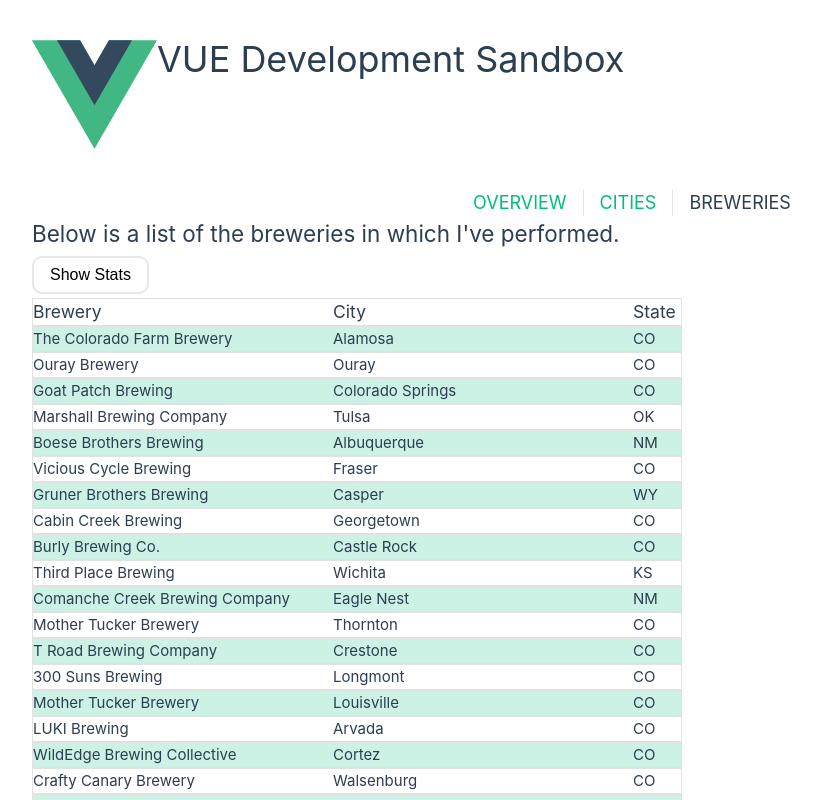
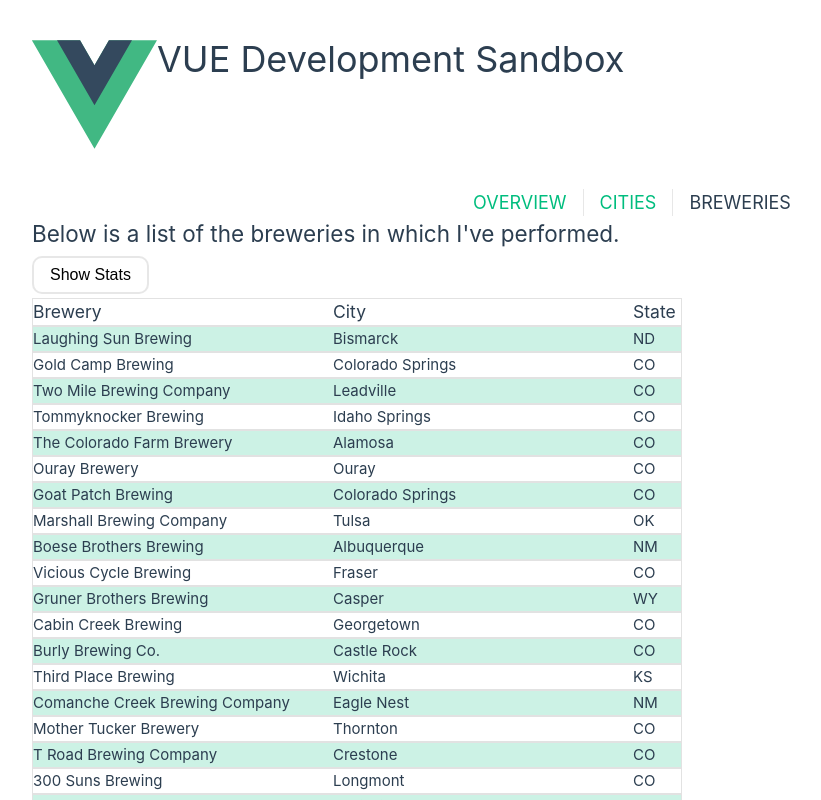
Before and after one commit to offthekitchen/vue-sandbox, a Vue app: page /breweries in a window 1280 px wide. Shown: the top 800 px of the page, without its empty margins (0-821 px from the left). Built offline with nearby package versions, Linux system fonts and the light colour scheme.

Commit message:
Added More stats

```diff
--- a/src/App.vue
+++ b/src/App.vue
@@ -2,21 +2,6 @@
 import { RouterLink, RouterView } from "vue-router";
 import AppFooter from "./components/Footer.vue";
 
-</script>
-<script lang="ts">
-export default {
-  data() {
-    return {
-      showStats: false,
-      btnText: "Stats",
-    }
-  },
-  methods: {
-    toggleStats: function (bshow: boolean) {
-      this.showStats = !bshow;
-    },
-  },
-}
 </script>
 <template>
   <div class="page-wrapper">
--- a/src/components/Overview.vue
+++ b/src/components/Overview.vue
@@ -9,9 +9,20 @@
     <p>
         This web app merely tracks the cities and specific breweries in which I have performed
         as a musician for my <a href="http://www.coloradosessions.com/" target="_blank">Colorado Sessions</a> project. It is written
-        in Typescript utilizing Interfaces and classes.  As I develop it, I will incorporate examples of the following VueJS concepts:
+        in Typescript utilizing Interfaces and classes.  It currently employs the following concepts:
         <ul>
             <li>Composition API & Composables</li>
+            <li>Typescript</li>
+            <li>Interfaces for data typing</li>
+            <li>Vue Router</li>
+            <li>Scoped Styles</li>
+            <li>Parent child Component Architecture</li>
+        </ul>
+    </p>
+    <p>
+      As I develop it, I will incorporate the additional VueJS concepts:
+      <ul>
+
             <li>Connectivity to an external MySQL database via Axios</li>
             <li>Vue Router</li>
             <li>VueX Store</li>
--- a/src/composables/breweries.ts
+++ b/src/composables/breweries.ts
@@ -6,9 +6,24 @@
 export function useBreweries() {
   const breweries = reactive<IBrewery[]>(jsonBreweries.breweries)
 
+   // determine number of states performed in for brewery performances
+   function getDistinctStates(): IBrewery[] {
+    const seenValues = new Set()
+    return breweries.filter(obj => {
+      const value = obj['stateCode']
+      if (seenValues.has(value)) {
+        return false
+      }
+      seenValues.add(value)
+      return true
+    })
+  }
+
     function getStats() {
+      let distinctStates = getDistinctStates()
       let stats: IStatistic[] = []
       stats.push({stat: 'Breweries Performed in:', statValue: breweries.length.toLocaleString()})
+      stats.push({stat: 'Number of States:', statValue: distinctStates.length.toLocaleString()})
      return stats
     }
 
--- a/src/data/BREWERIES.json
+++ b/src/data/BREWERIES.json
@@ -1,5 +1,25 @@
 {
   "breweries": [
+    {
+      "brewery": "Laughing Sun Brewing",
+      "cityName": "Bismarck",
+      "stateCode": "ND"
+    },
+    {
+      "brewery": "Gold Camp Brewing",
+      "cityName": "Colorado Springs",
+      "stateCode": "CO"
+    },
+    {
+      "brewery": "Two Mile Brewing Company",
+      "cityName": "Leadville",
+      "stateCode": "CO"
+    },
+    {
+      "brewery": "Tommyknocker Brewing",
+      "cityName": "Idaho Springs",
+      "stateCode": "CO"
+    },
     {
       "brewery": "The Colorado Farm Brewery",
       "cityName": "Alamosa",
```
